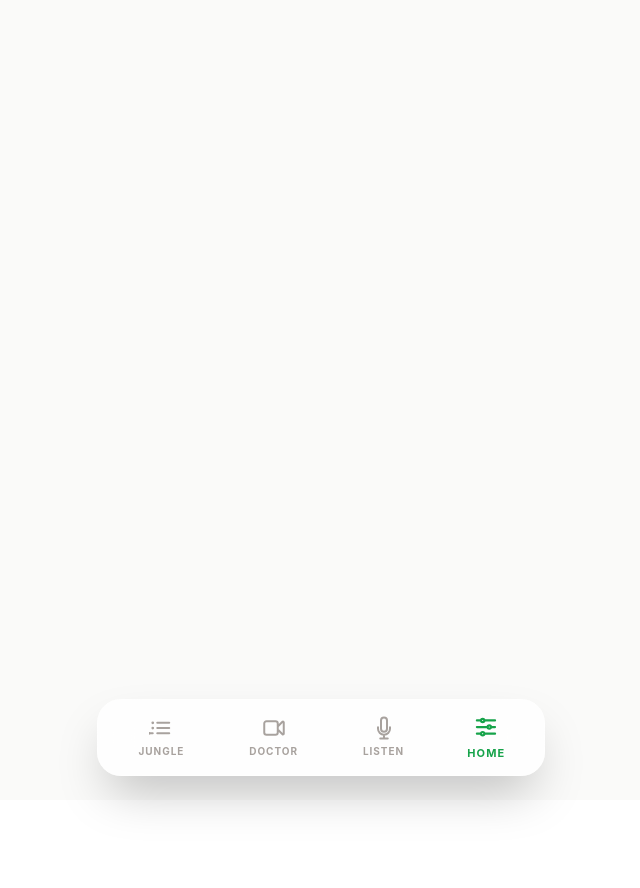
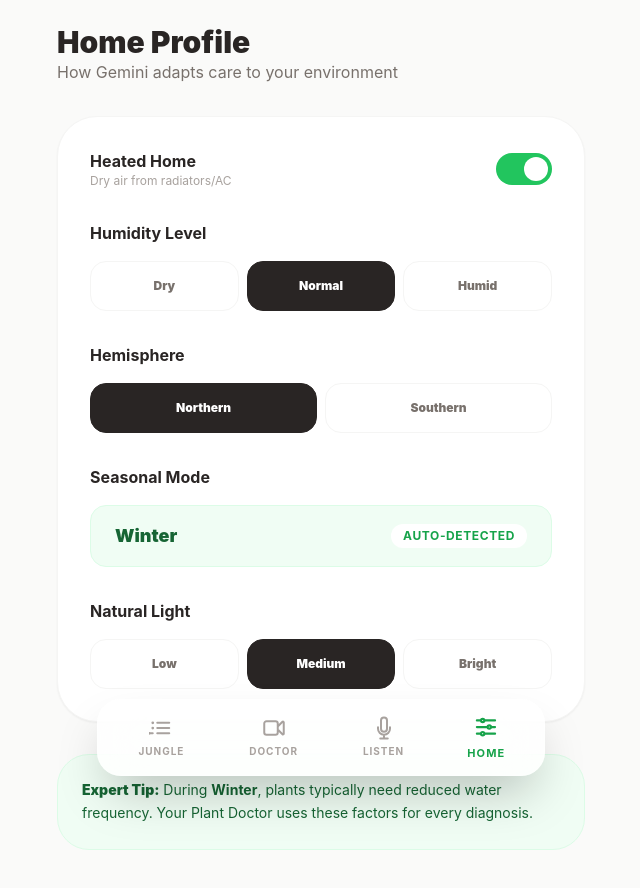
Before and after one commit to reimagen/plant_doctor, a Next.js app: page /settings in a window 1280 px wide. Shown: the top 888 px of the page, without its empty margins (319-959 px from the left). Before the commit the page ends 800 px from the top, so only its background shows below. Built offline with nearby package versions, Linux system fonts and the light colour scheme.

Commit message:
Fix home page default view

```diff
--- a/app/ClientApp.tsx
+++ b/app/ClientApp.tsx
@@ -45,6 +45,17 @@
   return (
     <div className="min-h-screen bg-stone-50 font-sans">
       <main className="max-w-xl mx-auto pb-24">
+        {currentView() === 'inventory' && (
+          <InventoryPage
+            plants={state.plants}
+            homeProfile={state.homeProfile}
+            onWater={state.waterPlant}
+            onAdopt={state.adoptPlant}
+            onDelete={state.removePlant}
+            onUpdate={state.updatePlant}
+            onOpenRehab={state.handleOpenRehab}
+          />
+        )}
         {currentView() === 'doctor' && (
           <DoctorPage
             stream={stream}
@@ -55,7 +66,12 @@
             rehabTargetId={state.rehabTarget}
           />
         )}
-        {/* ... (rest of the views) */}
+        {currentView() === 'settings' && (
+          <SettingsPage
+            profile={state.homeProfile}
+            onChange={state.setHomeProfile}
+          />
+        )}
       </main>
 
       <Navigation
```
